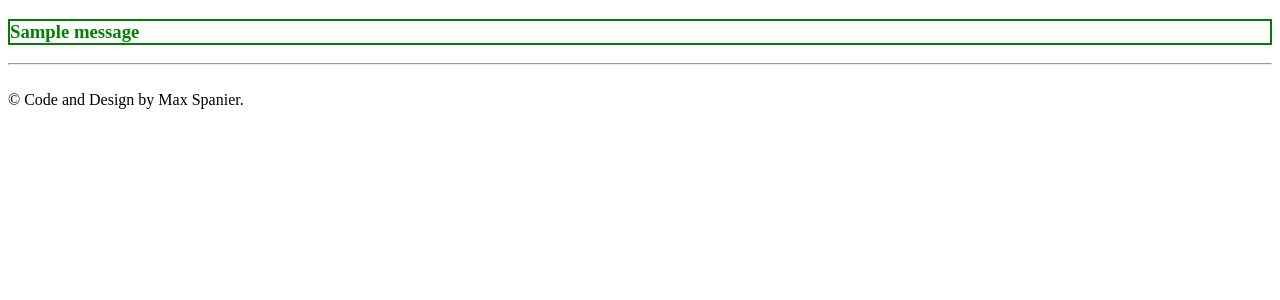
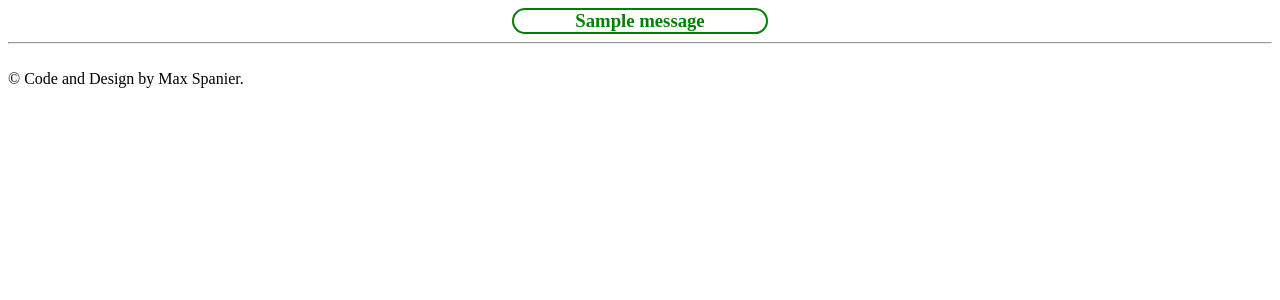
Before and after one commit to MaxSpanier/Flask_BP_Template, a Flask app: template flaskr/templates/base.html in a window 1280 px wide. Shown: the top 300 px of the page. Run offline with Flask 2, Linux system fonts and the light colour scheme; the template is opened without the code that fills it: most values are stand-ins (such as "Sample title", 1, 10 or a date in 2020); one stand-in notice (Sample message) is shown; parts of the project's set-up code (start-up, migrations or seed data) failed here and were passed over.

Commit message:
Update base.html

```diff
--- a/flaskr/templates/base.html
+++ b/flaskr/templates/base.html
@@ -28,7 +28,7 @@
         {% with messages = get_flashed_messages(with_categories=true) %}
             {% if messages %}
                 {% for category, msg in messages %}
-                    <h3 class="{{ category }}">{{ msg }}</h3>
+                    <h3 class="{{ category }} flash_message">{{ msg }}</h3>
                 {% endfor %}
             {% endif %}
         {% endwith %}
```
